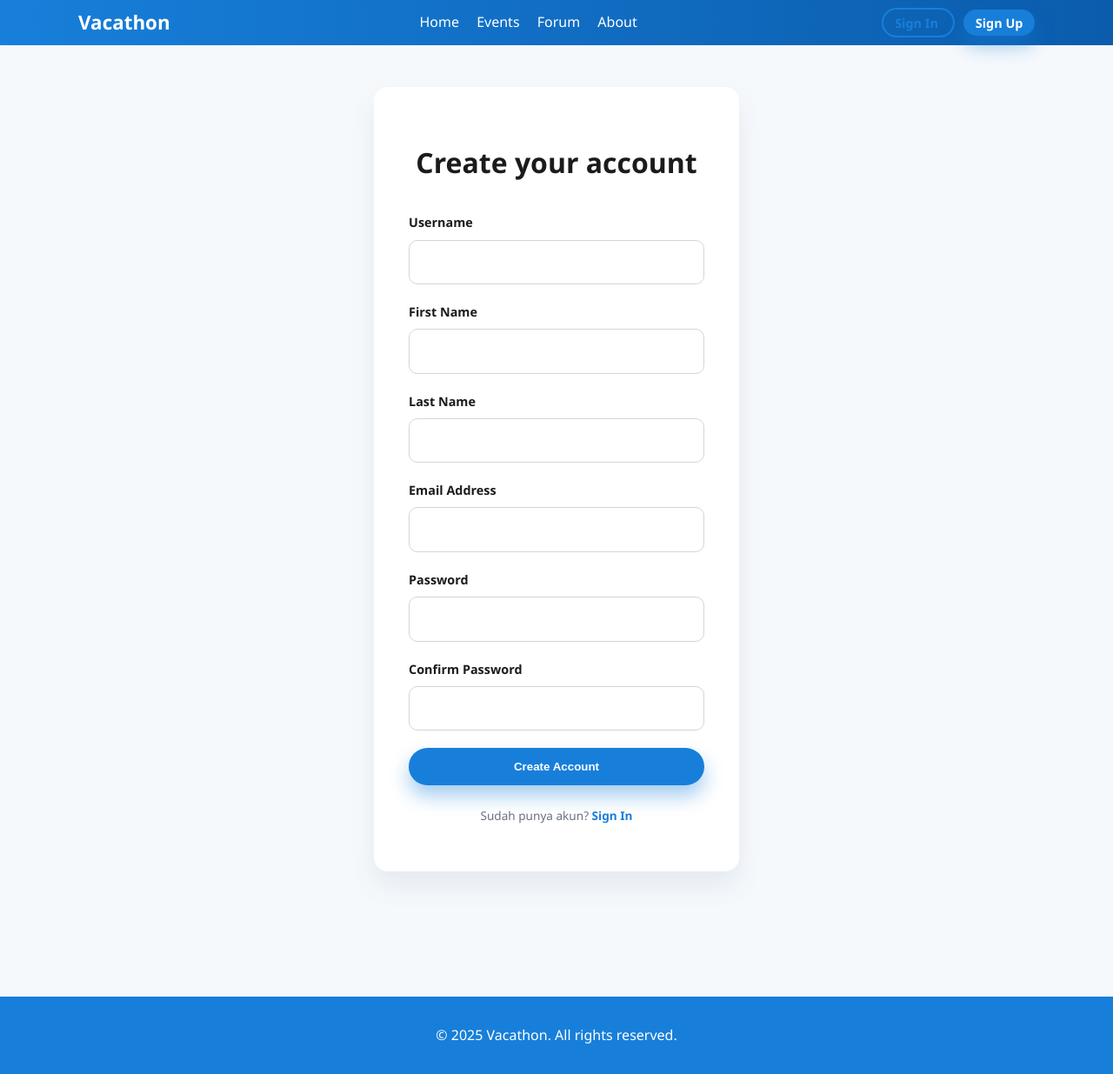
After one commit to PBPF11/vacathon, a Django app: page /profile/signup/ in a window 1280 px wide. The commit adds this page. Shown: the whole page at 87% size. Run offline with Django 5.2, Linux system fonts and the light colour scheme.

Commit message:
Login,SignUp,Logout Selesai

```diff
--- a/profiles/forms.py
+++ b/profiles/forms.py
@@ -1,6 +1,8 @@
 from django import forms
 from django.contrib.auth import get_user_model
 from django.contrib.auth.forms import PasswordChangeForm
+from django.contrib.auth.forms import UserCreationForm
+from django.contrib.auth.models import User
 
 from .models import RunnerAchievement, UserProfile
 
@@ -66,3 +68,35 @@ class AccountPasswordForm(PasswordChangeForm):
         super().__init__(*args, **kwargs)
         for field in self.fields.values():
             field.widget.attrs["class"] = "control"
+
+class SignUpForm(UserCreationForm):
+    """
+    Form kustom untuk sign up, menambahkan field email, nama depan, dan nama belakang.
+    """
+    email = forms.EmailField(
+        max_length=254,
+        required=True,
+        help_text='Required. Inform a valid email address.',
+        widget=forms.EmailInput(attrs={'placeholder': 'Enter your email'})
+    )
+    first_name = forms.CharField(
+        max_length=30,
+        required=True,
+        widget=forms.TextInput(attrs={'placeholder': 'First Name'})
+    )
+    last_name = forms.CharField(
+        max_length=30,
+        required=True,
+        widget=forms.TextInput(attrs={'placeholder': 'Last Name'})
+    )
+
+    class Meta(UserCreationForm.Meta):
+        model = User
+        fields = ('username', 'email', 'first_name', 'last_name')
+
+    def __init__(self, *args, **kwargs):
+        super(SignUpForm, self).__init__(*args, **kwargs)
+        # Membuat placeholder untuk field username & password
+        self.fields['username'].widget.attrs['placeholder'] = 'Choose a username'
+        self.fields['password1'].widget.attrs['placeholder'] = 'Enter password'
+        self.fields['password2'].widget.attrs['placeholder'] = 'Confirm password'
--- /dev/null
+++ b/profiles/templates/profiles/signup.html
@@ -0,0 +1,165 @@
+{% extends 'base.html' %}
+
+{% block title %}Sign Up - Vacathon{% endblock %}
+
+{% block extra_head %}
+<!--
+  Style khusus untuk halaman signup.
+  Kita letakkan di 'extra_head' agar 'base.css' dimuat lebih dulu.
+-->
+<style>
+    .signup-container {
+        max-width: 420px;
+        margin: 3rem auto;
+        padding: 2.5rem;
+        background: var(--white);
+        border-radius: 16px;
+        box-shadow: 0 16px 32px rgba(15, 48, 87, 0.08);
+    }
+    .form-group {
+        margin-bottom: 1.25rem;
+    }
+    .form-group label {
+        display: block;
+        margin-bottom: 0.5rem;
+        font-weight: 600;
+        font-size: 0.9rem;
+    }
+    .form-control {
+        display: block;
+        width: 100%;
+        padding: 0.75rem 1rem;
+        font: inherit;
+        border-radius: 10px;
+        border: 1px solid #d1d5db;
+        transition: border-color 0.2s ease, box-shadow 0.2s ease;
+    }
+    .form-control:focus {
+        outline: none;
+        border-color: var(--primary);
+        box-shadow: 0 0 0 3px rgba(23, 127, 218, 0.2);
+    }
+    .form-text {
+        font-size: 0.85rem;
+        color: #6b7280;
+        text-align: center;
+        margin-top: 1.5rem;
+    }
+    .form-text a {
+        color: var(--primary);
+        text-decoration: none;
+        font-weight: 600;
+    }
+
+    /* === BAGIAN PENTING UNTUK MENAMPILKAN ERROR === */
+    .form-error-summary {
+        background-color: rgba(239, 68, 68, 0.1);
+        color: #991b1b;
+        padding: 0.85rem 1.25rem;
+        border-radius: 12px;
+        font-weight: 600;
+        margin-bottom: 1.5rem;
+    }
+    .form-error-field {
+        color: #dc2626;
+        font-size: 0.85rem;
+        font-weight: 600;
+        margin-top: 0.25rem;
+    }
+    .form-control.is-invalid {
+        border-color: #dc2626;
+    }
+</style>
+{% endblock %}
+
+
+{% block content %}
+<div class="signup-container">
+    <h1 style="text-align: center; margin-bottom: 2rem;">Create your account</h1>
+
+    <!-- Menampilkan error global (jika ada) -->
+    {% if form.non_field_errors %}
+        <div class="form-error-summary">
+            {% for error in form.non_field_errors %}
+                {{ error }}
+            {% endfor %}
+        </div>
+    {% endif %}
+
+    <form method="POST" action="{% url 'profiles:signup' %}" class="space-y-6">
+        {% csrf_token %}
+
+        <div class="form-group">
+            <label for="id_username">Username</label>
+            <input type="text" name="username" id="id_username" class="form-control {% if form.username.errors %}is-invalid{% endif %}" required>
+            {% if form.username.errors %}
+                <div class="form-error-field">{{ form.username.errors.as_text }}</div>
+            {% endif %}
+        </div>
+
+        <div class="form-group">
+            <label for="id_first_name">First Name</label>
+            <input type="text" name="first_name" id="id_first_name" class="form-control {% if form.first_name.errors %}is-invalid{% endif %}">
+            {% if form.first_name.errors %}
+                <div class="form-error-field">{{ form.first_name.errors.as_text }}</div>
+            {% endif %}
+        </div>
+
+        <div class="form-group">
+            <label for="id_last_name">Last Name</label>
+            <input type="text" name="last_name" id="id_last_name" class="form-control {% if form.last_name.errors %}is-invalid{% endif %}">
+            {% if form.last_name.errors %}
+                <div class="form-error-field">{{ form.last_name.errors.as_text }}</div>
+            {% endif %}
+        </div>
+
+        <div class="form-group">
+            <label for="id_email">Email Address</label>
+            <input type="email" name="email" id="id_email" class="form-control {% if form.email.errors %}is-invalid{% endif %}" required>
+            {% if form.email.errors %}
+                <div class="form-error-field">{{ form.email.errors.as_text }}</div>
+            {% endif %}
+        </div>
+
+        <!--
+          INI PERBAIKANNYA:
+          name="password" -> name="password1"
+          id="id_password" -> id="id_password1"
+          form.password.errors -> form.password1.errors
+        -->
+        <div class="form-group">
+            <label for="id_password1">Password</label>
+            <input type="password" name="password1" id="id_password1" class="form-control {% if form.password1.errors %}is-invalid{% endif %}" required>
+            {% if form.password1.errors %}
+                <div class="form-error-field">
+                    <!-- Kita tampilkan error password1 secara manual agar lebih jelas -->
+                    {% for error in form.password1.errors %}
+                        {{ error }}
+                    {% endfor %}
+                </div>
+            {% endif %}
+        </div>
+
+        <div class="form-group">
+            <label for="id_password2">Confirm Password</label>
+            <input type="password" name="password2" id="id_password2" class="form-control {% if form.password2.errors %}is-invalid{% endif %}" required>
+            {% if form.password2.errors %}
+                <div class="form-error-field">
+                    <!-- Kita tampilkan error password2 secara manual -->
+                    {% for error in form.password2.errors %}
+                        {{ error }}
+                    {% endfor %}
+                </div>
+            {% endif %}
+        </div>
+
+        <button type="submit" class="btn primary" style="width: 100%; padding: 0.85rem;">
+            Create Account
+        </button>
+    </form>
+
+    <p class="form-text">
+        Sudah punya akun? <a href="{% url 'login' %}">Sign In</a>
+    </p>
+</div>
+{% endblock %}
--- a/profiles/urls.py
+++ b/profiles/urls.py
@@ -1,4 +1,5 @@
 from django.urls import path
+from . import views
 
 from .views import (
     AccountSettingsView,
@@ -18,4 +19,5 @@ urlpatterns = [
     path("api/profile/", profile_json, name="profile-json"),
     path("api/achievements/", achievements_api, name="achievements"),
     path("api/achievements/<int:achievement_id>/", delete_achievement, name="achievement-delete"),
+    path('signup/', views.signup_view, name='signup'),
 ]
--- a/profiles/views.py
+++ b/profiles/views.py
@@ -1,11 +1,12 @@
 import json
-
+from django.contrib.auth import login
+from .forms import SignUpForm
 from django.contrib import messages
 from django.contrib.auth import update_session_auth_hash
 from django.contrib.auth.decorators import login_required
 from django.contrib.auth.mixins import LoginRequiredMixin
 from django.http import JsonResponse
-from django.shortcuts import get_object_or_404, redirect
+from django.shortcuts import get_object_or_404, redirect, render
 from django.urls import reverse
 from django.views.decorators.http import require_http_methods
 from django.views.generic import TemplateView, UpdateView
@@ -17,6 +18,20 @@ from .forms import (
 )
 from .models import RunnerAchievement, UserProfile
 
+def signup_view(request):
+    """
+    Menangani logika untuk pendaftaran user baru.
+    """
+    if request.method == 'POST':
+        form = SignUpForm(request.POST)
+        if form.is_valid():
+            user = form.save()  # Simpan user baru ke database
+            login(request, user)  # Langsung login-kan user
+            return redirect('core:home')  # Arahkan ke homepage (asumsi URL name='home')
+    else:
+        form = SignUpForm()
+
+    return render(request, 'profiles/signup.html', {'form': form})
 
 class DashboardView(LoginRequiredMixin, TemplateView):
     template_name = "profiles/dashboard.html"
--- a/templates/base.html
+++ b/templates/base.html
@@ -5,33 +5,80 @@
     <meta charset="utf-8">
     <meta name="viewport" content="width=device-width, initial-scale=1">
     <title>{% block title %}Vacathon{% endblock %}</title>
+
+    <!-- INI ADALAH FILE CSS ASLI-MU. INI YANG PENTING. -->
     <link rel="stylesheet" href="{% static 'css/base.css' %}">
+
     {% block extra_head %}{% endblock %}
 </head>
 <body>
     <header class="site-header">
         <nav class="navbar">
+
+            <!-- KIRI: BRAND/LOGO -->
             {% url 'core:home' as home_url %}
             <a class="brand" href="{{ home_url|default:'#' }}">Vacathon</a>
+
+            <!-- TENGAH: LINK NAVIGASI UTAMA -->
             <div class="nav-links">
                 <a href="{{ home_url|default:'#' }}">Home</a>
+
                 {% url 'events:list' as events_url %}
                 <a href="{{ events_url|default:'#' }}">Events</a>
+
                 {% url 'forum:index' as forum_url %}
                 <a href="{{ forum_url|default:'#' }}">Forum</a>
+
+                <!-- === INI ADALAH PERBAIKANNYA === -->
+                <!-- TAMPILKAN LINK KHUSUS USER DI SINI (TENGAH) -->
+                {% if user.is_authenticated %}
                     {% url 'profiles:dashboard' as dashboard_url %}
                     <a href="{{ dashboard_url|default:'#' }}">My Account</a>
+
                     {% url 'registrations:mine' as registrations_url %}
                     <a href="{{ registrations_url|default:'#' }}">My Registrations</a>
+
                     {% url 'notifications:inbox' as notifications_url %}
                     <a href="{{ notifications_url|default:'#' }}">
                         Notifications{% if notifications_unread_count %} ({{ notifications_unread_count }}){% endif %}
                     </a>
+                {% endif %}
+                <!-- === AKHIR PERBAIKAN === -->
+
                 {% url 'core:about' as about_url %}
                 <a href="{{ about_url|default:'#' }}">About</a>
             </div>
+
+            <!-- KANAN: BLOK OTENTIKASI -->
+            <div class="nav-auth">
+                {% if user.is_authenticated %}
+                    <!-- HANYA TAMPILKAN INFO USER & LOGOUT DI SINI -->
+                    <span class="nav-welcome" style="margin-right: 10px;">
+                        Welcome, {{ user.first_name|default:user.username }}!
+                    </span>
+
+                    <!-- Form Logout (mengirim POST request) -->
+                    <form method="post" action="{% url 'logout' %}" style="display: inline;">
+                        {% csrf_token %}
+                        <!-- Gunakan class 'nav-button' atau 'btn outline' (sesuaikan) -->
+                        <button type="submit" class="btn outline" style="padding: 0.35rem 0.85rem; font-size: 0.9rem;">
+                            Logout
+                        </button>
+                    </form>
+
+                {% else %}
+                    <!-- Tombol Sign In / Sign Up (saat belum login) -->
+                    <a href="{% url 'login' %}" class="btn outline" style="padding: 0.35rem 0.85rem; font-size: 0.9rem; margin-left: 10px;">
+                        Sign In
+                    </a>
+                    <a href="{% url 'profiles:signup' %}" class="btn primary" style="padding: 0.35rem 0.85rem; font-size: 0.9rem; margin-left: 10px;">
+                        Sign Up
+                    </a>
+                {% endif %}
+            </div>
         </nav>
     </header>
+
     <main class="main-content">
         {% if messages %}
         <div class="messages">
@@ -42,9 +89,12 @@
         {% endif %}
         {% block content %}{% endblock %}
     </main>
+
     <footer class="site-footer">
         <p>&copy; {{ current_year|default:2025 }} Vacathon. All rights reserved.</p>
     </footer>
+
+    <!-- MEMUAT FILE JS ASLI-MU -->
     <script src="{% static 'js/main.js' %}"></script>
     {% block extra_scripts %}{% endblock %}
 </body>
--- a/vacathon/settings.py
+++ b/vacathon/settings.py
@@ -158,3 +158,8 @@ MEDIA_ROOT = BASE_DIR / 'media'
 # https://docs.djangoproject.com/en/5.2/ref/settings/#default-auto-field
 
 DEFAULT_AUTO_FIELD = 'django.db.models.BigAutoField'
+
+LOGIN_REDIRECT_URL = 'core:home'
+LOGIN_URL = 'login'
+
+LOGOUT_REDIRECT_URL = 'core:home'
--- a/vacathon/urls.py
+++ b/vacathon/urls.py
@@ -20,6 +20,7 @@ from django.urls import path, include
 # Impor ini untuk menyajikan file media (upload) saat development
 from django.conf import settings
 from django.conf.urls.static import static
+from django.contrib.staticfiles.urls import staticfiles_urlpatterns
 
 urlpatterns = [
     path('admin/', admin.site.urls),
@@ -38,3 +39,4 @@ urlpatterns = [
 # Ini agar server Django mau menyajikan file yang di-upload ke MEDIA_ROOT
 if settings.DEBUG:
     urlpatterns += static(settings.MEDIA_URL, document_root=settings.MEDIA_ROOT)
+    urlpatterns += staticfiles_urlpatterns()
```
Also changed, not shown: templates/registration/login.html (added, +94 -0 lines). Lines whose indentation alone changed are shown as unchanged.
